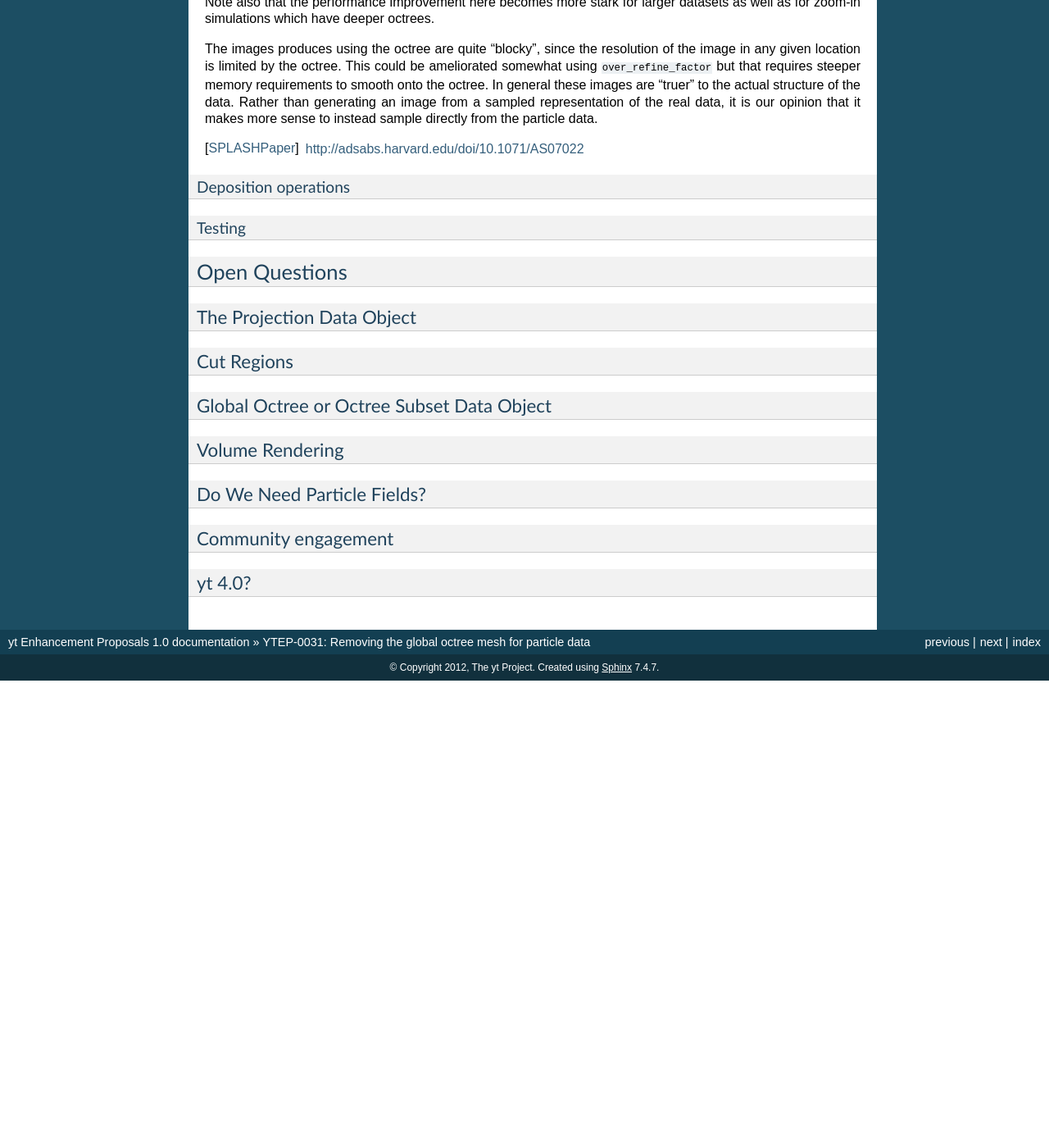
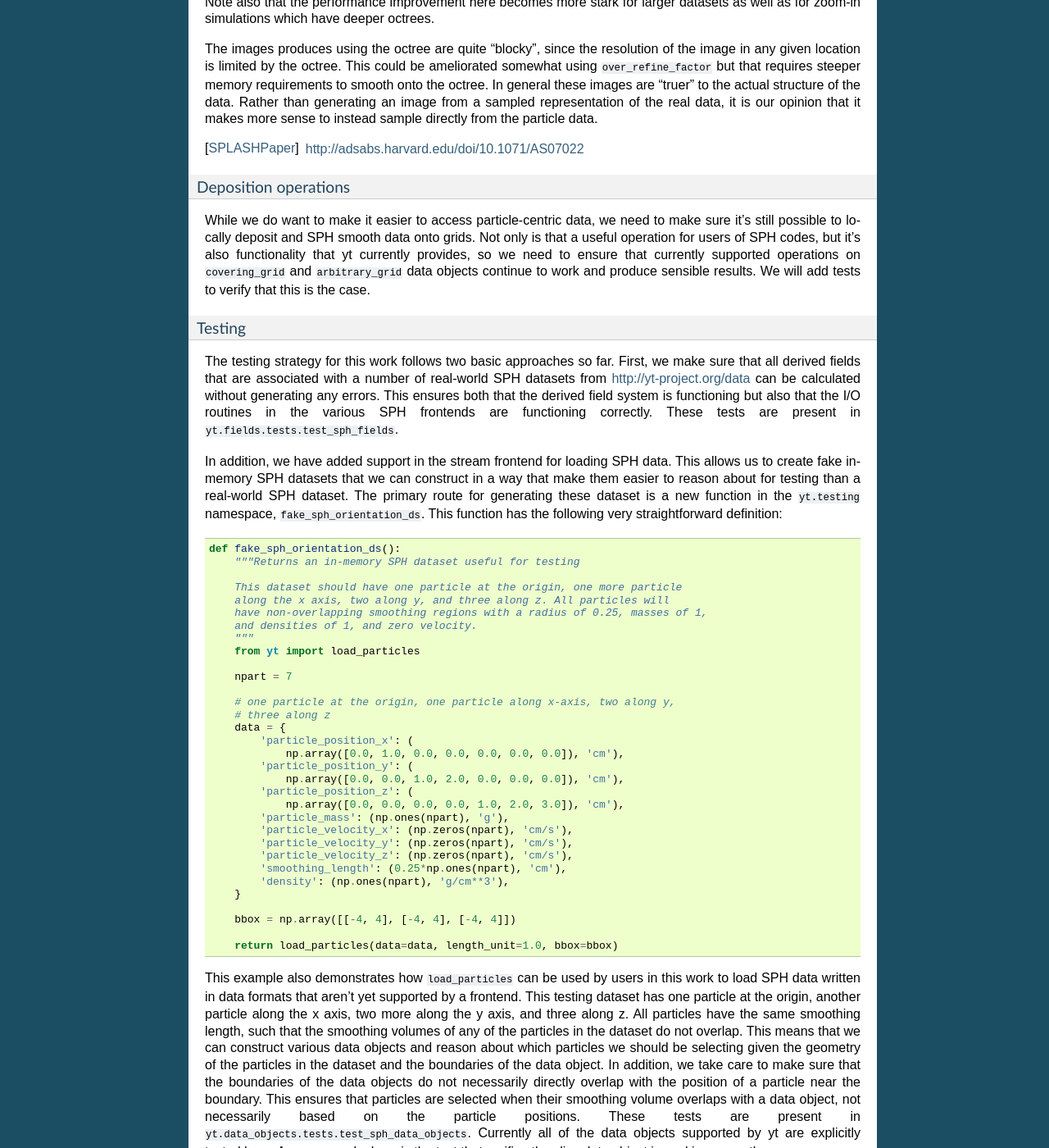
Before and after one commit to yt-project/ytep, a Sphinx documentation site: the page built from source/YTEPs/YTEP-0031.rst, in a window 1280 px wide and 1400 px high, scrolled down 11896 px. Shown: the whole window at 82% size. Built offline with Sphinx 7.4.7, drawn with Linux system fonts in a browser that asks for light colours; formulas are drawn with MathJax 3; before the commit the page ends 12726 px from its top, so only the background shows below that; some of the changed text lies outside the part shown.

Commit message:
Add discussion of the testing strategy

```diff
--- a/source/YTEPs/YTEP-0031.rst
+++ b/source/YTEPs/YTEP-0031.rst
@@ -599,10 +599,107 @@ more sense to instead sample directly from the particle data.
 Deposition operations
 +++++++++++++++++++++
 
+While we do want to make it easier to access particle-centric data, we need to
+make sure it's still possible to locally deposit and SPH smooth data onto
+grids. Not only is that a useful operation for users of SPH codes, but it's also
+functionality that yt currently provides, so we need to ensure that currently
+supported operations on ``covering_grid`` and ``arbitrary_grid`` data objects
+continue to work and produce sensible results. We will add tests to verify that
+this is the case.
+
 .. _data-object-tests:
 
 Testing
 +++++++
+
+The testing strategy for this work follows two basic approaches so far. First,
+we make sure that all derived fields that are associated with a number of
+real-world SPH datasets from http://yt-project.org/data can be calculated
+without generating any errors. This ensures both that the derived field system
+is functioning but also that the I/O routines in the various SPH frontends are
+functioning correctly. These tests are present in
+``yt.fields.tests.test_sph_fields``.
+
+In addition, we have added support in the stream frontend for loading SPH
+data. This allows us to create fake in-memory SPH datasets that we can construct
+in a way that make them easier to reason about for testing than a real-world SPH
+dataset. The primary route for generating these dataset is a new function in the
+``yt.testing`` namespace, ``fake_sph_orientation_ds``. This function has the
+following very straightforward definition::
+
+  def fake_sph_orientation_ds():
+      """Returns an in-memory SPH dataset useful for testing
+
+      This dataset should have one particle at the origin, one more particle
+      along the x axis, two along y, and three along z. All particles will
+      have non-overlapping smoothing regions with a radius of 0.25, masses of 1,
+      and densities of 1, and zero velocity.
+      """
+      from yt import load_particles
+
+      npart = 7
+
+      # one particle at the origin, one particle along x-axis, two along y,
+      # three along z
+      data = {
+          'particle_position_x': (
+              np.array([0.0, 1.0, 0.0, 0.0, 0.0, 0.0, 0.0]), 'cm'),
+          'particle_position_y': (
+              np.array([0.0, 0.0, 1.0, 2.0, 0.0, 0.0, 0.0]), 'cm'),
+          'particle_position_z': (
+              np.array([0.0, 0.0, 0.0, 0.0, 1.0, 2.0, 3.0]), 'cm'),
+          'particle_mass': (np.ones(npart), 'g'),
+          'particle_velocity_x': (np.zeros(npart), 'cm/s'),
+          'particle_velocity_y': (np.zeros(npart), 'cm/s'),
+          'particle_velocity_z': (np.zeros(npart), 'cm/s'),
+          'smoothing_length': (0.25*np.ones(npart), 'cm'),
+          'density': (np.ones(npart), 'g/cm**3'),
+      }
+
+      bbox = np.array([[-4, 4], [-4, 4], [-4, 4]])
+
+      return load_particles(data=data, length_unit=1.0, bbox=bbox)
+
+This example also demonstrates how ``load_particles`` can be used by users in
+this work to load SPH data written in data formats that aren't yet supported by
+a frontend. This testing dataset has one particle at the origin, another
+particle along the x axis, two more along the y axis, and three along z. All
+particles have the same smoothing length, such that the smoothing volumes of any
+of the particles in the dataset do not overlap. This means that we can construct
+various data objects and reason about which particles we should be selecting
+given the geometry of the particles in the dataset and the boundaries of the
+data object. In addition, we take care to make sure that the boundaries of the
+data objects do not necessarily directly overlap with the position of a particle
+near the boundary. This ensures that particles are selected when their smoothing
+volume overlaps with a data object, not necessarily based on the particle
+positions. These tests are present in
+``yt.data_objects.tests.test_sph_data_objects``. Currently all of the data
+objects supported by yt are explicitly tested here. As an example, here is the
+test that verifies the slice data object is working correctly::
+
+  # The number of particles along each slice axis at that coordinate
+  SLICE_ANSWERS = {
+      ('x', 0): 6,
+      ('x', 0.5): 0,
+      ('x', 1): 1,
+      ('y', 0): 5,
+      ('y', 1): 1,
+      ('y', 2): 1,
+      ('z', 0): 4,
+      ('z', 1): 1,
+      ('z', 2): 1,
+      ('z', 3): 1,
+  }
+
+  def test_slice():
+      ds = fake_sph_orientation_ds()
+      for (ax, coord), answer in SLICE_ANSWERS.items():
+          # test that we can still select particles even if we offset the slice
+          # within each particle's smoothing volume
+          for i in range(-1, 2):
+              sl = ds.slice(ax, coord + i*0.1)
+              assert_equal(sl['gas', 'density'].shape[0], answer)
+
 
 Open Questions
 --------------
```
